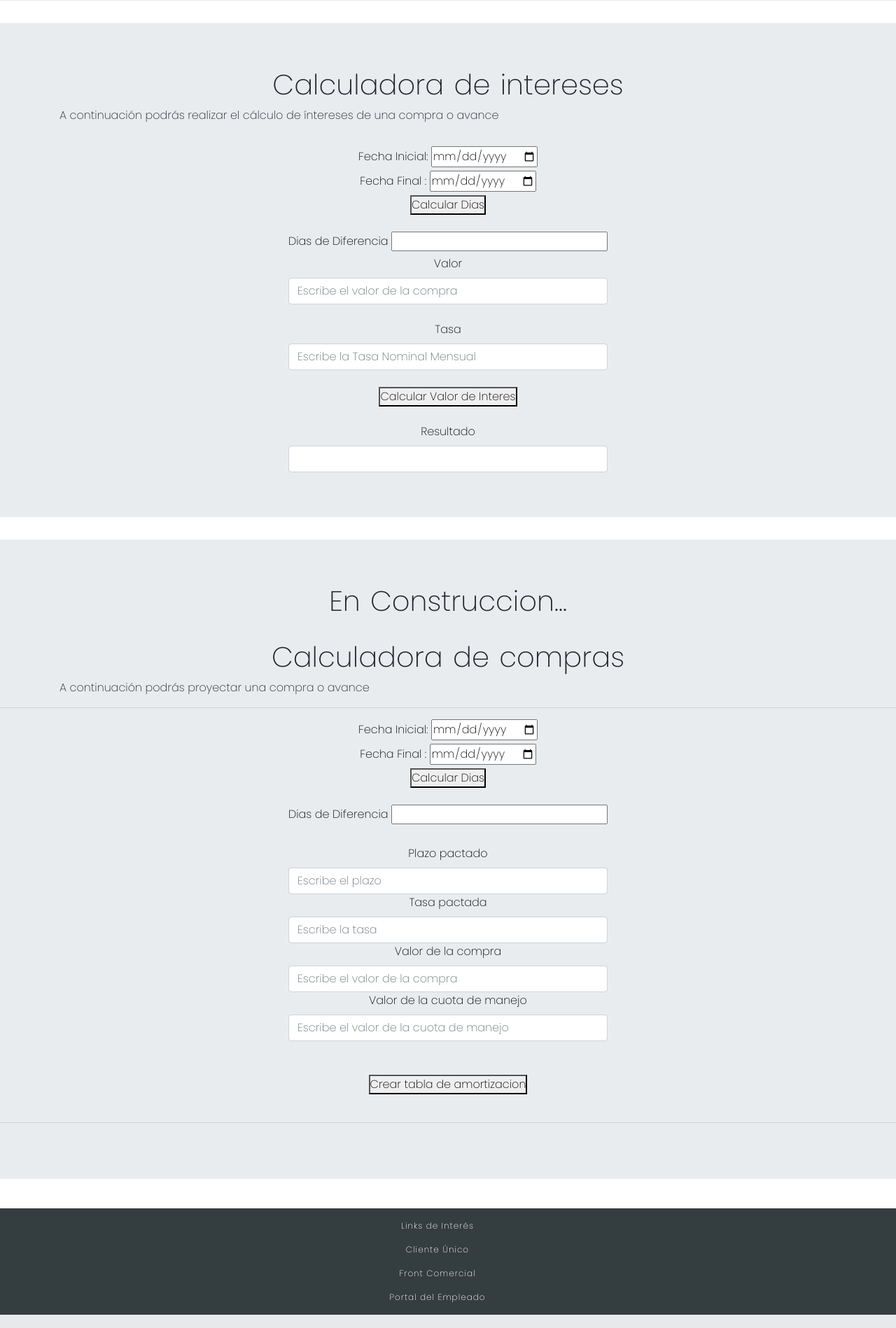
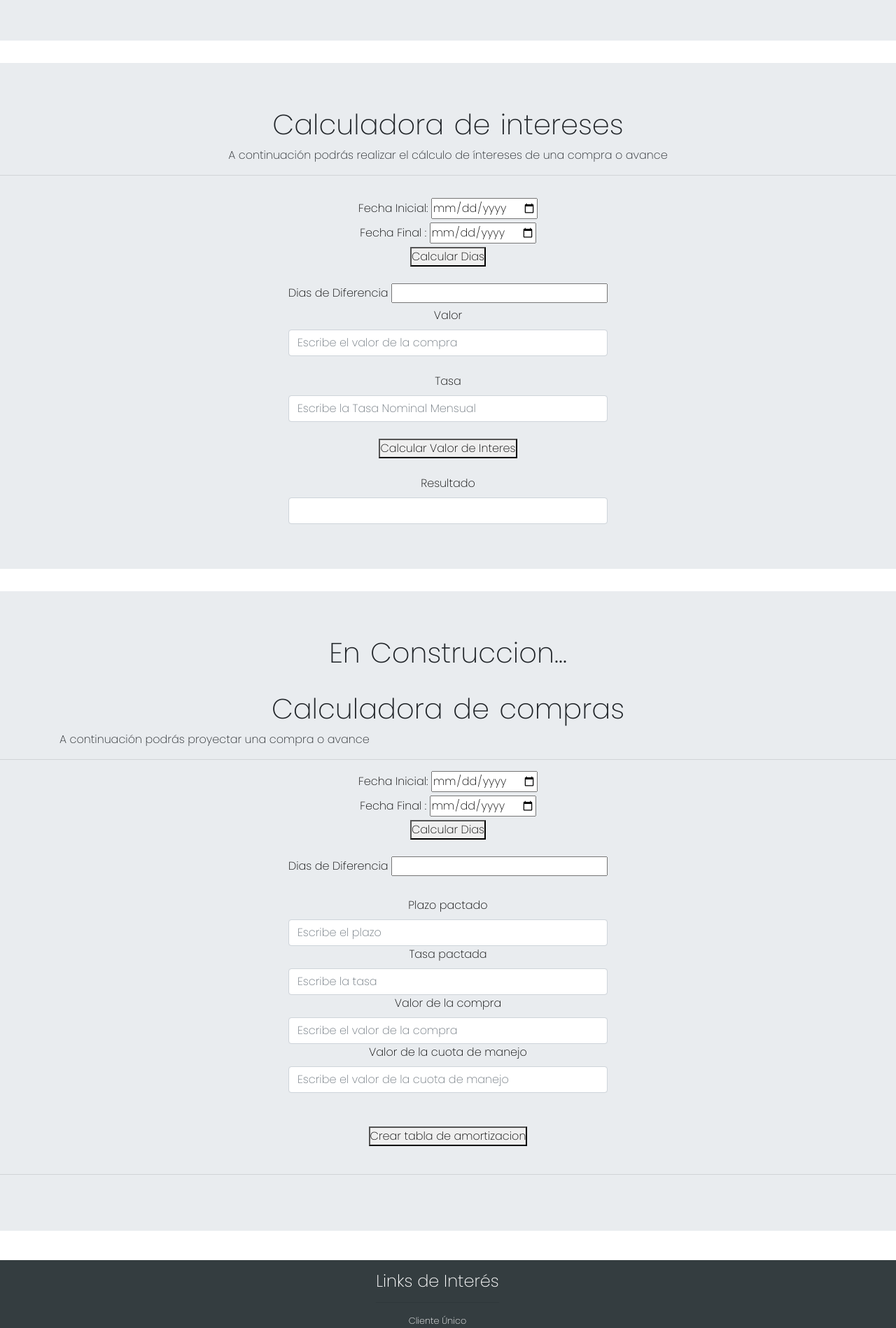
Before and after one commit to jhonjairofv4/FrontCalculadora, a PHP site: page /index.html in a window 1280 px wide. Shown: the part 1102-3000 px from the top of the page at 70% size. Run offline with PHP 8.4, Linux system fonts and the light colour scheme.

Commit message:
arreglo maquetado

```diff
--- a/CSS/proyectojs.css
+++ b/CSS/proyectojs.css
@@ -34,10 +34,15 @@ li {
   position: center;
   text-align: center; }
 
+.descripcion {
+  vertical-align: center;
+  text-align: center; }
+
 .totalfoot {
   padding-top: 0px;
-  display: grid;
-  grid-template-columns: 34% 33% 33%; }
+  justify-content: center;
+  color: white;
+  text-align: center; }
 
 .foot {
   display: grid;
@@ -54,18 +59,6 @@ li {
   justify-content: center;
   color: white; }
 
-.contacto {
-  letter-spacing: 1px;
-  font-size: 15px;
-  color: white;
-  text-align: center;
-  vertical-align: center; }
-
-.logosredes {
-  display: grid;
-  justify-content: center;
-  grid-template-columns: 50px 50px 50px; }
-
 .terminossuscripcion {
   background-color: none;
   font-size: 8.5px; }
--- a/SCSS/proyectojs.scss
+++ b/SCSS/proyectojs.scss
@@ -53,7 +53,10 @@ li{
 }
 
 
-
+.descripcion{
+	vertical-align: center;
+	text-align: center;
+}
 
 
 
@@ -61,8 +64,9 @@ li{
 
 .totalfoot{
 	padding-top: 0px;
-	display: grid;
-	grid-template-columns: 34% 33% 33%;
+	justify-content: center;
+	color: white;
+	text-align: center;
 }
 
 .foot{
@@ -82,24 +86,6 @@ li{
 	justify-content: center;
 	color: white;
 
-}
-
-
-.contacto{
-
-	letter-spacing: 1px;
-	font-size: 15px;
-	color: white;
-	text-align: center;
-	vertical-align: center;
-
-}
-
-.logosredes{
-	display: grid;
-	justify-content: center;
-
-	grid-template-columns: 50px 50px 50px;
 }
 
 
--- a/index.html
+++ b/index.html
@@ -6,15 +6,14 @@
 	<meta name="viewport" content="width=device-width, initial-scale=1.0">
 	<title>Front Calculadora</title>
 	<meta name="Description"
-		content="Esta pagina es para comercializar productos y crear comunidad entre artesanos y emprendedores">
+		content="Esta pagina contiene formulas que permiten convertir tasas y simular intereses">
 	<meta name="keyword"
-		content="centro comercial, artesanías, emprendedor, productos, productos hogar, ropa, accesorios, joyeria, artesanal">
+		content="simulador, interes, credito, tasas, TRM, euro, usd, pesos">
 	<meta name="author" content="Jhon Florez">
 	<meta property="og:locale" content="es_es">
 	<meta property="og:type" content="website">
 	<meta property="og:title" content="Centro Comercial Artesanal">
-	<meta property="og:description"
-		content="compra los mejores productos típicos y exclusivos de artesanos y emprendedores">
+	<meta property="og:description">
 	<meta property="og:url" content="">
 
 
@@ -74,9 +73,15 @@
 		<div class="separadorfoot" form-group col-xs-12 			col-xs-12 col-md-6 col-lg-4>
 		<button onclick="llamardatos()"> Consultar TRM
 		</button>
+
 		<br>
+
 		</div>
 		<div class="container">
+			<div class="descripcion">
+				A continuación encontrarás la Tasa Representativa del Mercado más reciente.
+			</div>
+			<hr>
 		<table class="table table-dark">
 		  <thead>
 			<tr>
@@ -106,8 +111,12 @@
 		<div class="jumbotron jumbotron-fluid">
 			<div class="container">
 				<h1>Conversor de Tasas</h1>
-				<p>A continuación podrás convertir las tasas; de Efectiva (E.A.) a Nominal Mensual (T.N.M) y viceversa
-				</p>
+
+			</div>
+			<div class="descripcion">
+
+				A continuación podrás convertir las tasas; de Efectiva (E.A.) a Nominal Mensual (T.N.M) y viceversa
+
 			</div>
 
 			<hr>
@@ -173,9 +182,14 @@
 		<div class="jumbotron jumbotron-fluid">
 			<div class="container">
 				<h1>Calculadora de intereses</h1>
-				<p>A continuación podrás realizar el cálculo de íntereses de una compra o avance</p>
+
 			</div>
+			<div class="descripcion">
 
+				A continuación podrás realizar el cálculo de íntereses de una compra o avance
+
+			</div>
+			<hr>
 			<div class="separadorfoot" form-group col-xs-12 			col-xs-12 col-md-6 col-lg-4>
 				<p></p>
 
@@ -307,29 +321,21 @@
 
 		<div class="totalfoot col-xs-12 col-xs-12 col-md-12 col-lg-12 row">
 
-			<div class="logofoot col-xs-12 col-xs-12 col-md-6 col-lg-4">
 
-			</div>
 
-			<div class="foot col-xs-12 col-xs-12 col-md-6 col-lg-4">
 
-				<div class="contacto  ">
+				<div >
 					<p class="separadorfoot"></p>
-					<p class="small">Links de Interés</p>
+					<h4>Links de Interés</h4>
+					<hr>
 					<p class="small">Cliente Único</p>
 					<p class="small">Front Comercial</p>
 					<p class="small">Portal del Empleado</p>
+					<p class="small" style="color: gray;">Dev: jhonjairofv@gmail.com</p>
 				</div>
 
-				<div class="logosredes  ">
 
-				</div>
 
-			</div>
-
-			<div class="Suscribirme  form-group col-xs-12 col-xs-12 col-md-6 col-lg-4">
-
-			</div>
 
 		</div>
 	</footer>
--- a/main.js
+++ b/main.js
@@ -2,7 +2,7 @@
 
 function generarDatos(datostoshow){
   $('#devuelveFechaTrm').html(datostoshow.fechaTRM)
-  $('#devuelveValorEuroaCOP').html(datostoshow.valorCopPorCadaEuro)
+  $('#devuelveValorEuroaCOP').html(`$ ${Math.floor(datostoshow.valorCopPorCadaEuro*100)/100}`)
   $('#devuelveValorUSDaCOP').html(`$ ${Math.floor(datostoshow.valorCopPorCadaUsd *100)/100}`)
 
 }
@@ -26,7 +26,6 @@ function llamardatos() {
             generarDatos(datostoshow)
       });
 }
-
 
 
 
@@ -128,9 +127,10 @@ document.getElementById("formulario", ).addEventListener("submit", function(e)
 
       console.log(valorTasa)
 
-      document.getElementById('tasaEAFinal').value = `${(convierteNominalMesAEfectivaAnual.nominalMensualAEfectivaAnual())}`;
+      document.getElementById('tasaEAFinal').value = `${Math.round(convierteNominalMesAEfectivaAnual.nominalMensualAEfectivaAnual()*1000)/1000} %`;
 
   })
+
 
 
 
@@ -146,7 +146,7 @@ document.getElementById("formularioDos").addEventListener("submit", function(e)
 
       Convierteefectivaanualanominalmes.verificarTasaEfectivaAnual();
 
-      document.getElementById('tasaNMVFinal').value = `${(Convierteefectivaanualanominalmes.efectivaAnualAnominalMensual())}`;
+      document.getElementById('tasaNMVFinal').value = `${Math.round(Convierteefectivaanualanominalmes.efectivaAnualAnominalMensual()*1000)/1000} % `;
   })
 
 
@@ -227,7 +227,7 @@ document.getElementById("formularioTres").addEventListener("submit", function(e)
   let CalcularInteres = new CalculadoraDeInteres(valorACalcular, diasEntreFechas, tasaACalcular);
 
 
-  document.getElementById('valorInteresFinal').value = `${(CalcularInteres.calculartasa())}`;
+  document.getElementById('valorInteresFinal').value = `$ ${Math.round(CalcularInteres.calculartasa()*100)/100}`;
 
 
 })
```
